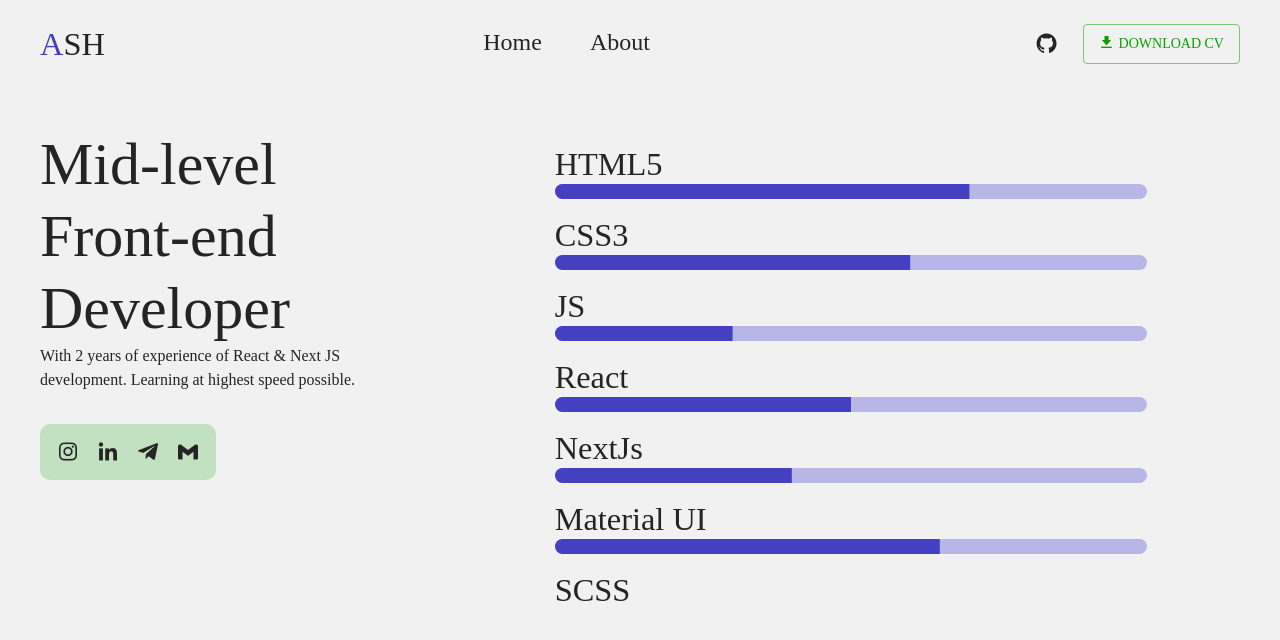
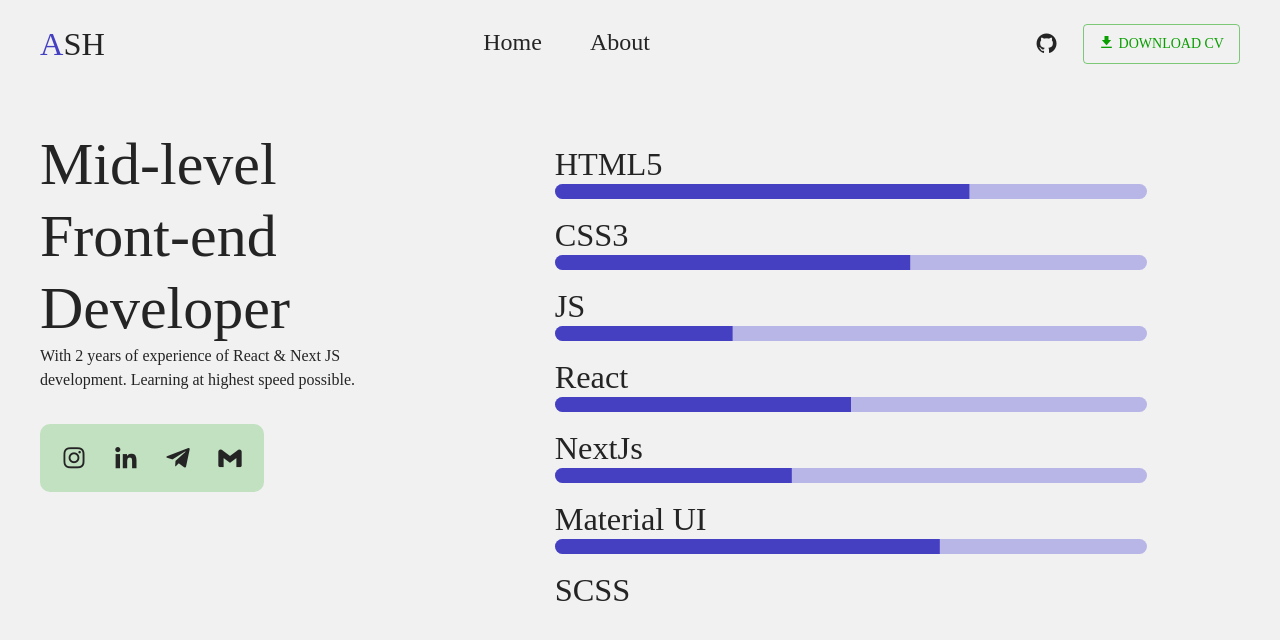
Before and after one commit to Alireza-8080-react/resume, a Next.js app: page / in a window 1280 px wide. Shown: the top 640 px of the page. Built offline with nearby package versions, Linux system fonts and the light colour scheme.

Commit message:
large icon sizes for social media

```diff
--- a/src/components/SocialMediaIcon/index.tsx
+++ b/src/components/SocialMediaIcon/index.tsx
@@ -6,7 +6,7 @@ export const SocialMediaIcon = ({ title, href, icon }: SocialMediaIconProps) =>
   return (
     <Tooltip title={title}>
       <Link href={href} target='_blank'>
-        <IconButton>
+        <IconButton size='large'>
           <i className={`bx bxl-${icon}`} />
         </IconButton>
       </Link>
```
